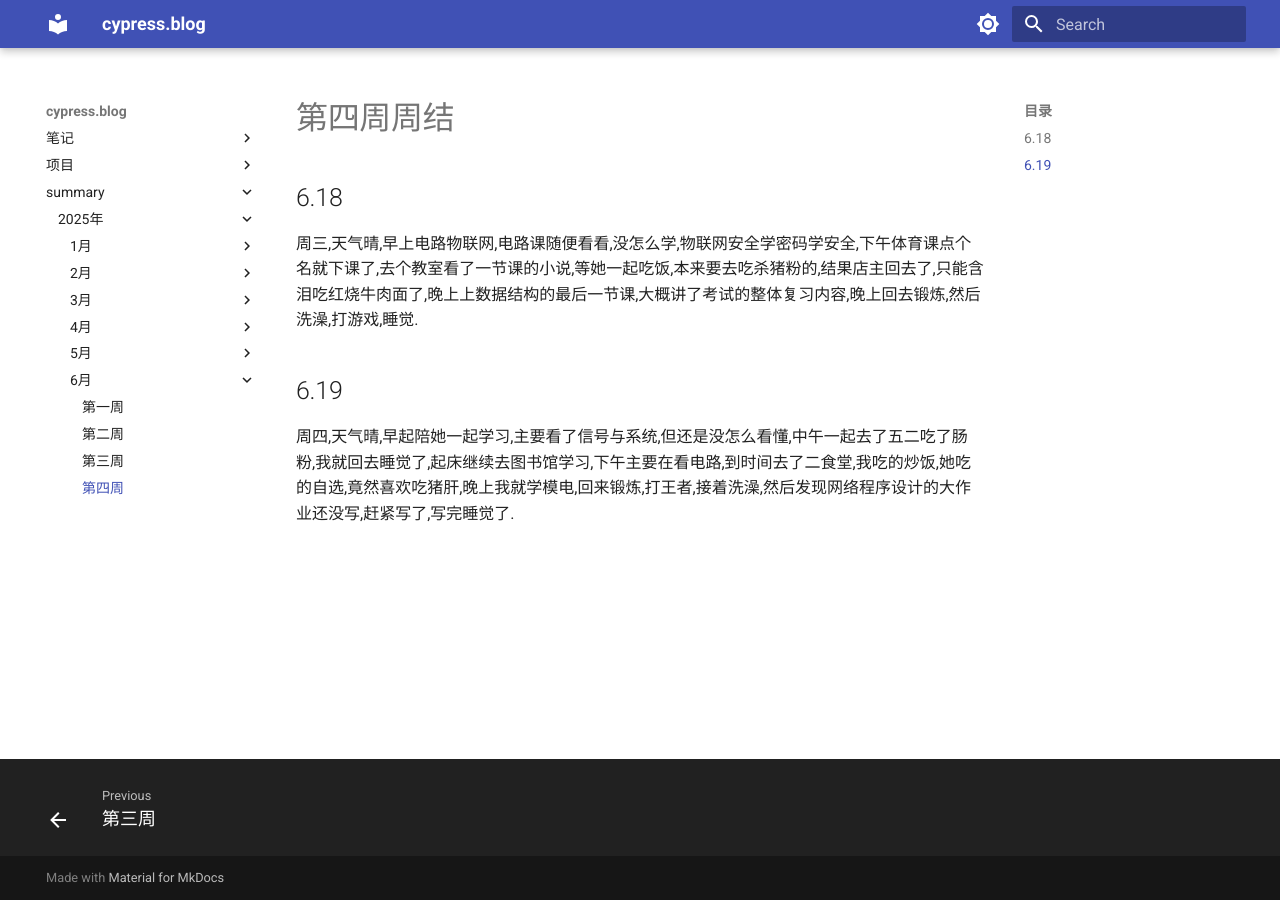
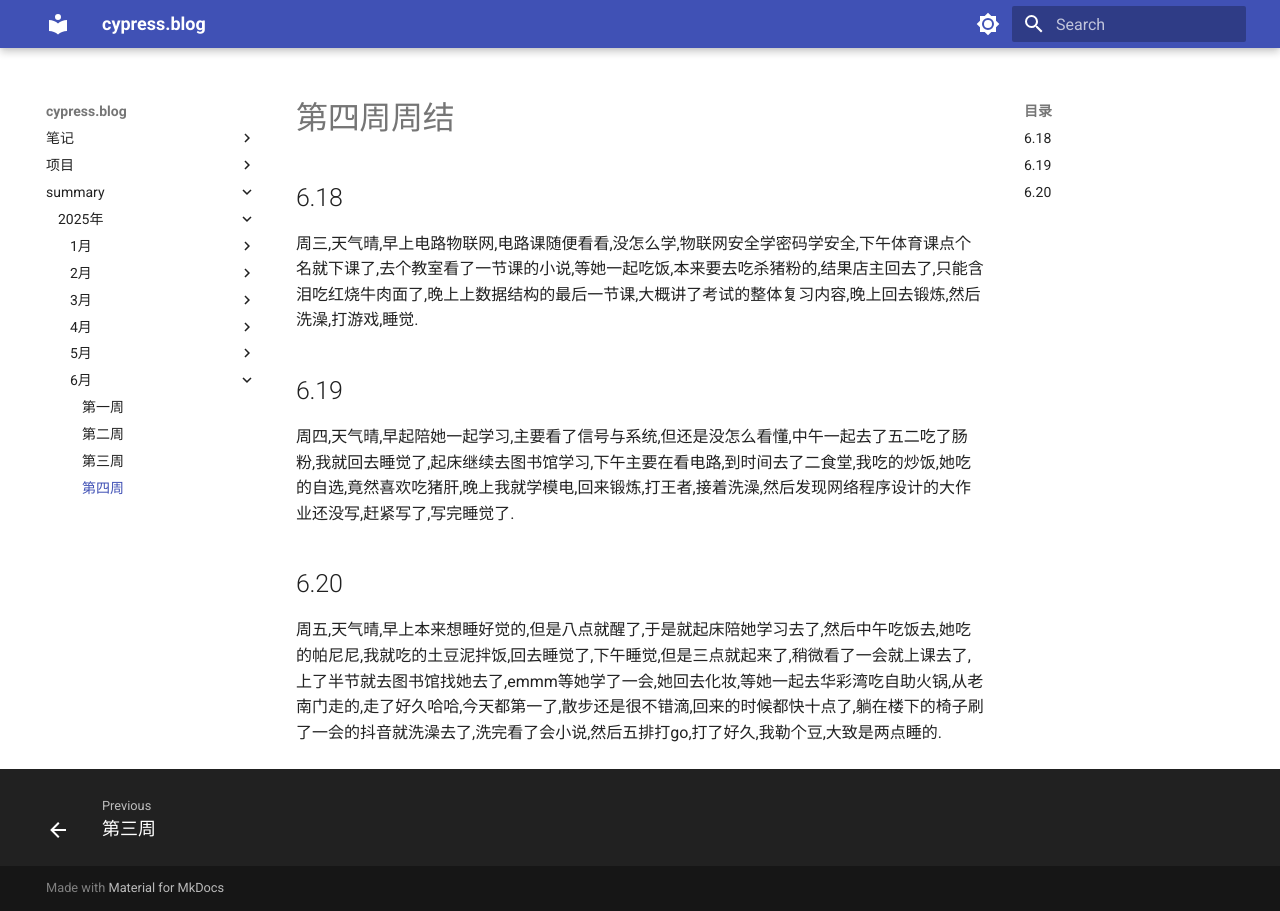
Before and after one commit to cyprer/blog0, an MkDocs documentation site: the page built from docs/summary/25year/6month/4week.md, in a window 1280 px wide. Built offline with MkDocs 1.6.1 and Material for MkDocs 9.7.7, drawn with Linux system fonts in a browser that asks for light colours.

Commit message:
docs: 更新25年第6月第4周的个人总结文档
添加6月20日的活动记录，保持文档内容的完整性和时效性

```diff
--- a/docs/summary/25year/6month/4week.md
+++ b/docs/summary/25year/6month/4week.md
@@ -4,3 +4,5 @@
   周三,天气晴,早上电路物联网,电路课随便看看,没怎么学,物联网安全学密码学安全,下午体育课点个名就下课了,去个教室看了一节课的小说,等她一起吃饭,本来要去吃杀猪粉的,结果店主回去了,只能含泪吃红烧牛肉面了,晚上上数据结构的最后一节课,大概讲了考试的整体复习内容,晚上回去锻炼,然后洗澡,打游戏,睡觉.
 ## 6.19
   周四,天气晴,早起陪她一起学习,主要看了信号与系统,但还是没怎么看懂,中午一起去了五二吃了肠粉,我就回去睡觉了,起床继续去图书馆学习,下午主要在看电路,到时间去了二食堂,我吃的炒饭,她吃的自选,竟然喜欢吃猪肝,晚上我就学模电,回来锻炼,打王者,接着洗澡,然后发现网络程序设计的大作业还没写,赶紧写了,写完睡觉了.
+## 6.20
+  周五,天气晴,早上本来想睡好觉的,但是八点就醒了,于是就起床陪她学习去了,然后中午吃饭去,她吃的帕尼尼,我就吃的土豆泥拌饭,回去睡觉了,下午睡觉,但是三点就起来了,稍微看了一会就上课去了,上了半节就去图书馆找她去了,emmm等她学了一会,她回去化妆,等她一起去华彩湾吃自助火锅,从老南门走的,走了好久哈哈,今天都第一了,散步还是很不错滴,回来的时候都快十点了,躺在楼下的椅子刷了一会的抖音就洗澡去了,洗完看了会小说,然后五排打go,打了好久,我勒个豆,大致是两点睡的.
```
